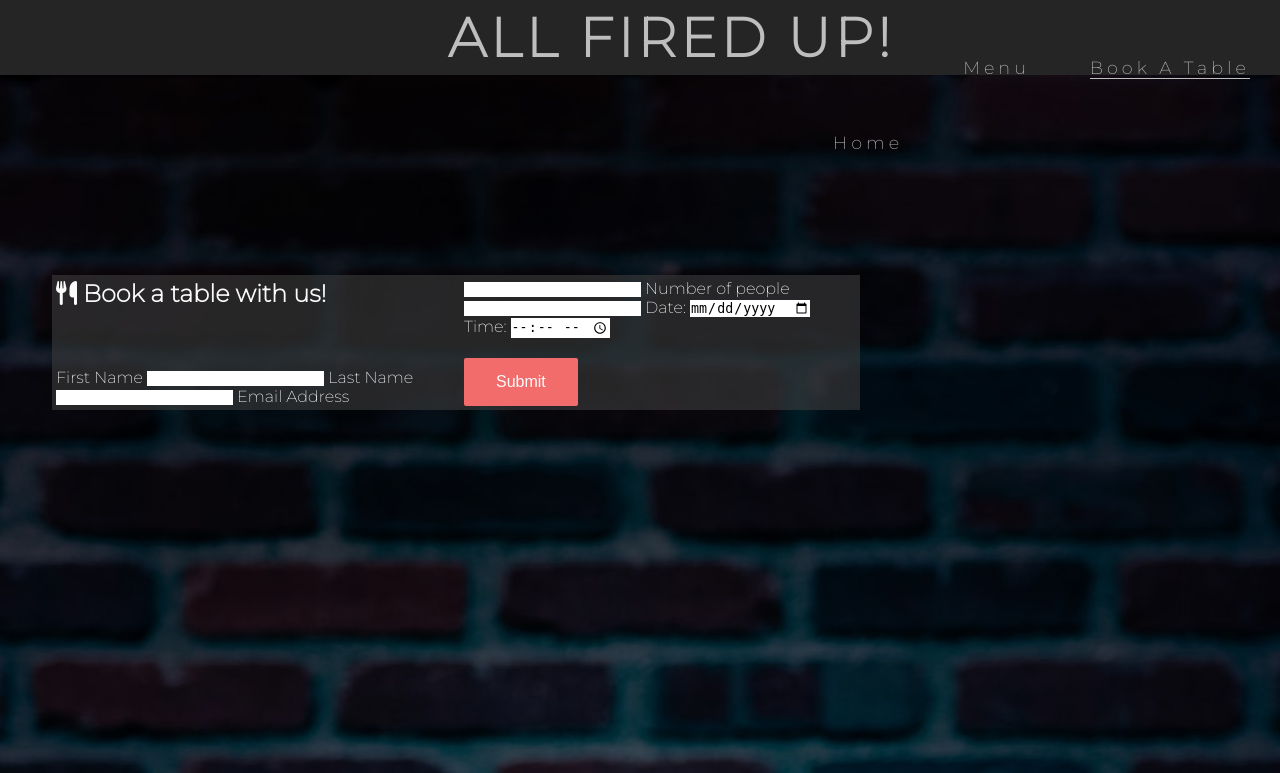
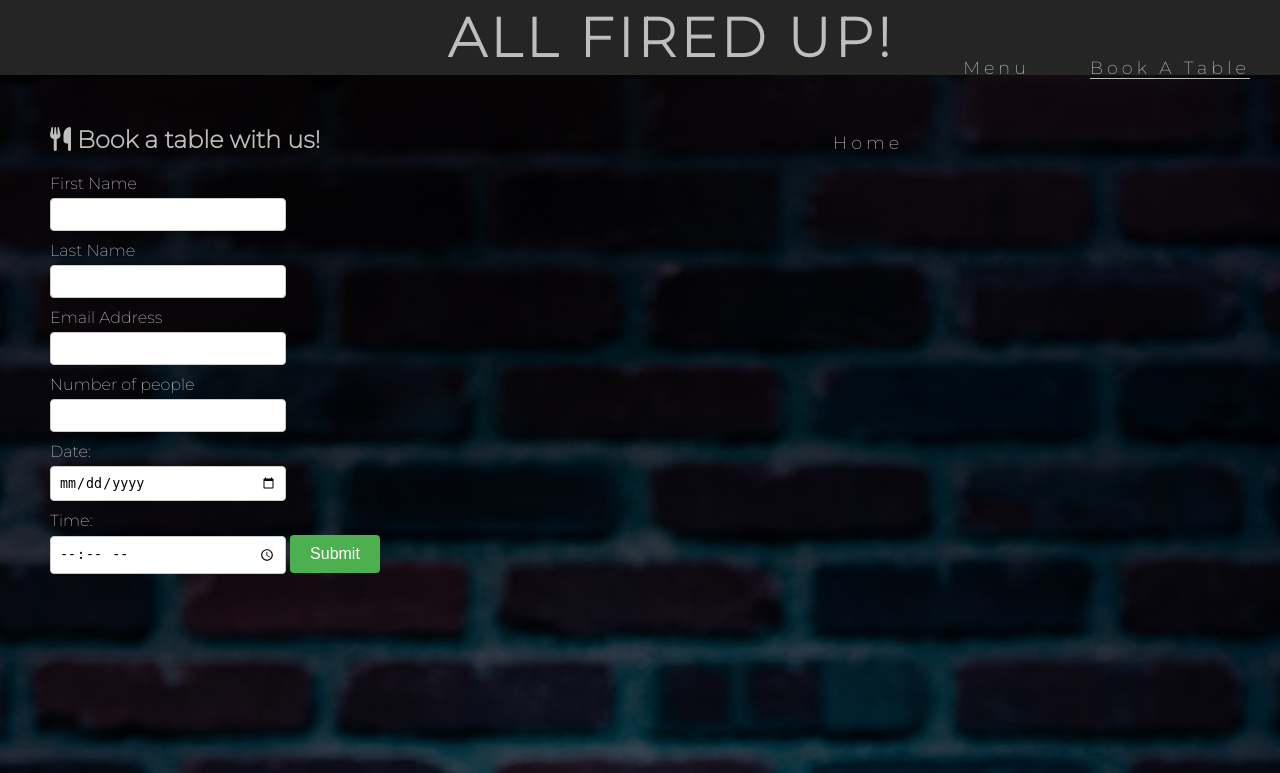
Before and after one commit to CraigMcGuirk/All-Fired-Up, a Django app: page /reservations/ in a window 1280 px wide. Shown: the top 773 px of the page. Run offline with Django 3.2, Linux system fonts and the light colour scheme; some libraries are stand-ins or nearby versions.

Commit message:
add new format for form and images for menu

```diff
--- a/booking_app/admin.py
+++ b/booking_app/admin.py
@@ -3,4 +3,5 @@
 
 # Register your models here.
 
-admin.site.register(Reservation, Table)
+admin.site.register(Reservation)
+admin.site.register(Table)
--- a/booking_app/static/booking_app/css/style.css
+++ b/booking_app/static/booking_app/css/style.css
@@ -153,48 +214,52 @@
 }
 
 
-.signup-form {
-    margin: 150px 10% 0 0;
-    color: #fff;
-    background-color: rgba(60, 60, 60, 0.6);
-    max-width: 800px;
-    position: relative;
-    left: 2px;
-    padding: 4px;
-    column-count: 2;
+.signup-container {
+    max-width: 400px;
+    margin: 0 auto;
+    background-color: #f2f2f2;
+    padding: 20px;
+    border-radius: 5px;
+    box-shadow: 0 2px 5px rgba(0, 0, 0, 0.1);
   }
 
-.signup-form>h2 {
-    color: #fafafa;
-    margin-bottom: 60px;
+  .signup-form {
+    margin-bottom: 20px;
   }
 
-.text-input {
-    background: transparent;
-    color: #fafafa;
-    width: 100%;
-    height: 25px;
-    margin: 10px 0 20px 0;
-    border: 1px solid #fafafa;
-    border-radius: 5px;
+  .signup-form h2 {
+    text-align: left;
+    margin-bottom: 20px;
   }
 
-.text-input:hover {
-    border-color: #f16c6b;
+  .signup-form label {
+    display: block;
+    margin-bottom: 5px;
   }
 
-.join-button {
-    margin-top: 20px;
-    border-radius: 2px;
-    padding: 15px 32px 15px 32px;
-    text-align: center;
-    font-size: 100%;
-    background-color: #f16c6b;
-    color: #fafafa;
-    display: block;
+  .signup-form input[type="text"],
+  .signup-form input[type="email"],
+  .signup-form input[type="date"],
+  .signup-form input[type="numpeople"],
+  .signup-form input[type="time"] {
+    width: 20%;
+    padding: 8px;
+    margin-bottom: 10px;
+    border: 1px solid #ccc;
+    border-radius: 4px;
+    box-sizing: border-box;
   }
 
-.join-button:hover {
-    background-color: #fafafa;
-    color: #f16c6b;
+  .signup-form .join-button {
+    background-color: #4CAF50;
+    color: white;
+    padding: 10px 20px;
+    border: none;
+    border-radius: 4px;
+    cursor: pointer;
+    font-size: 16px;
   }
+
+  .signup-form .join-button:hover {
+    background-color: #45a049;
+  }
--- a/booking_app/templates/booking_app/reservations.html
+++ b/booking_app/templates/booking_app/reservations.html
@@ -55,6 +55,7 @@
             <input class="join-button" type="submit" value="Submit">
         </form>
     </section>
+
     <footer>
         <ul class="social-networks">
             <li>
```
Also changed, not shown: other parts of booking_app/static/booking_app/css/style.css (+61 -0 lines), booking_app/templates/booking_app/index.html (+0 -16 lines), booking_app/templates/booking_app/menu.html (+6 -2 lines), booking_app/migrations/0001_initial.py, booking_app/migrations/0002_rename_reservationtable_table.py (added), booking_app/static/booking_app/images/Drinks Menu (All fired up!).png (added), booking_app/static/booking_app/images/Todays special (All fired up!).png (added), booking_app/static/booking_app/images/claudio-testa--SO3JtE3gZo-unsplash.jpg (deleted), booking_app/static/booking_app/images/danny-gallegos-onTGVHxgRJA-unsplash.jpg (deleted), booking_app/static/booking_app/images/imso-gabriel-37CyRIqqXgs-unsplash.jpg (deleted), booking_app/static/booking_app/images/robert-haverly-_kmr5wKVW7E-unsplash.jpg (deleted), booking_app/static/booking_app/images/sergio-camalich-Qu3Suq6gqrg-unsplash.jpg (deleted), db.sqlite3. Lines whose indentation alone changed are shown as unchanged.
